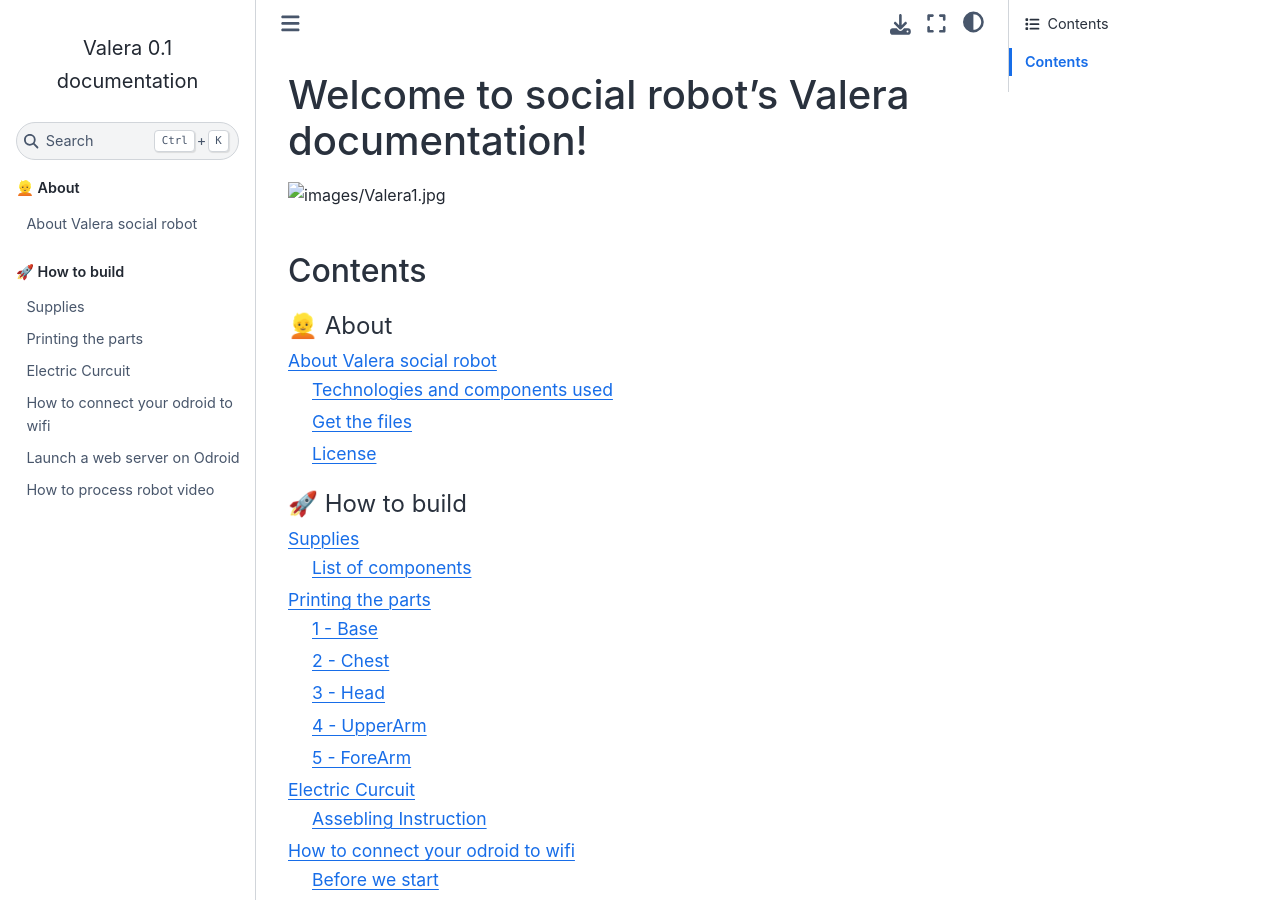
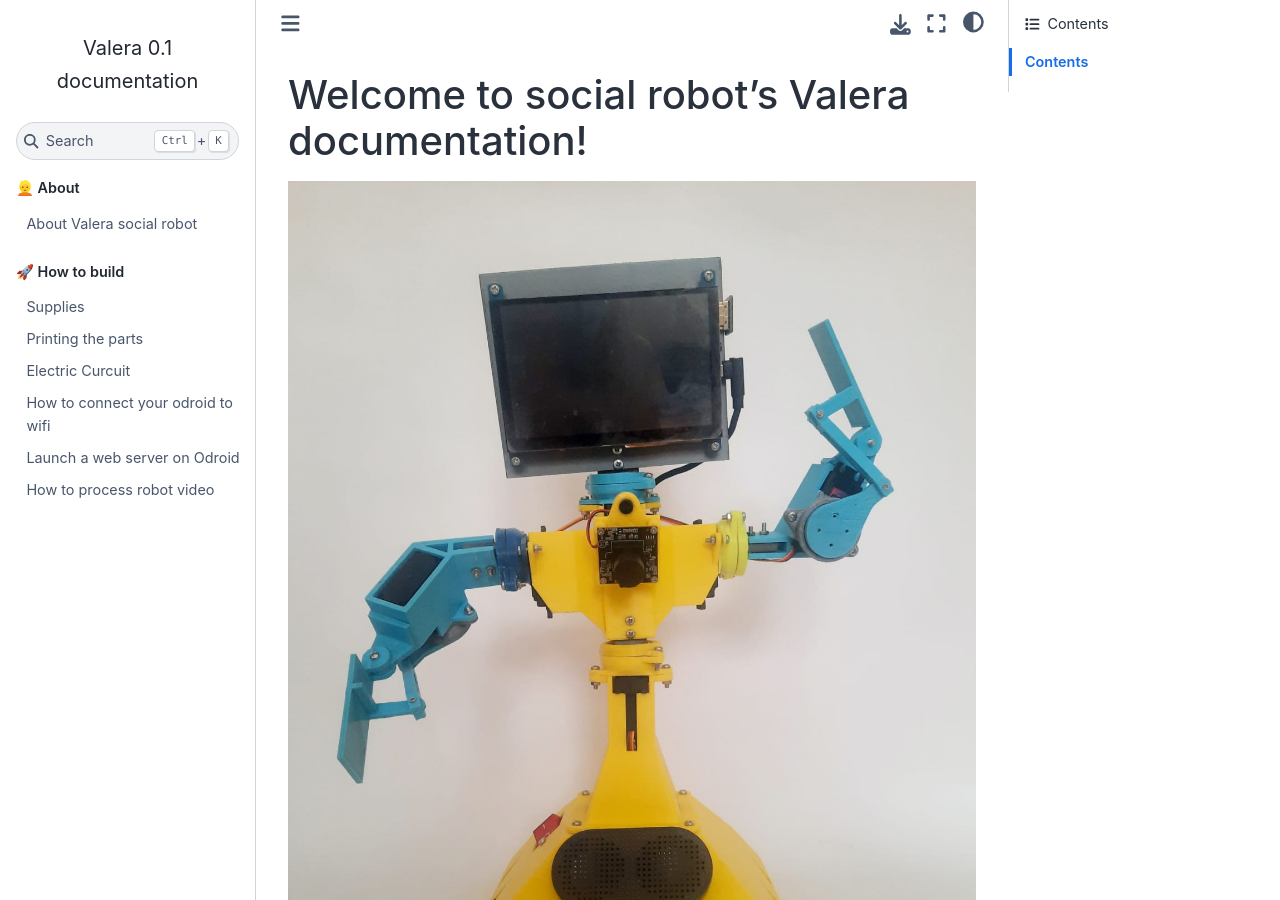
Before and after one commit to goodlancer-org/valera, a Sphinx documentation site: the page built from docs/index.rst, in a window 1280 px wide and 900 px high. Built offline with Sphinx 7.4.7 and the Sphinx Book theme 1.1.4, drawn with Linux system fonts in a browser that asks for light colours.

Commit message:
docs: Valera images fixed

```diff
--- a/docs/index.rst
+++ b/docs/index.rst
@@ -1,7 +1,7 @@
 Welcome to social robot's Valera documentation!
 ===============================================
 
-.. image:: images/Valera1.jpg
+.. image:: images/Valera.jpg
 
 Contents
 --------
```
Also changed, not shown: README.md (+1 -1 lines), Valera1.jpg (deleted), docs/images/HelloValera.jpg (deleted), docs/images/Valera.jpg, docs/images/ValeraAlex.jpg (renamed from ValeraAlex.jpg).
